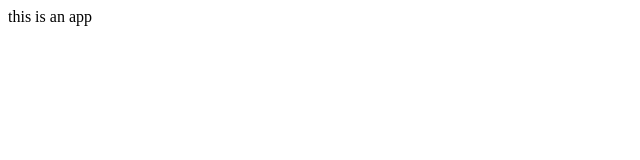
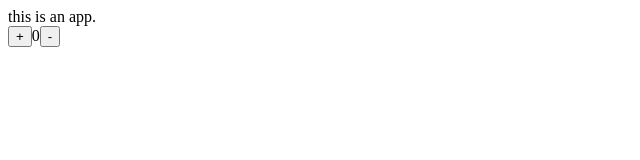
Before and after one commit to lllllliuji/react-basic, a React (Create React App) app in the folder react-basic/: page / in a window 1280 px wide. Shown: the top 160 px of the page, without its empty margins (0-640 px from the left). Built offline with nearby package versions, Linux system fonts and the light colour scheme.

Commit message:
实现redux基本的counterStore案例

```diff
--- a/react-basic/redux-counter.html
+++ b/react-basic/redux-counter.html
@@ -2,7 +2,8 @@
 <span id="count">0</span>
 <button id="increment">+</button>
 
-<script src="https://unpkg.com/redux@latest/dist/redux.min.js"></script>
+<!--直接引用-->
+<script src="https://unpkg.com/redux@4.2.0/dist/redux.min.js"></script>
 
 <script>
   // 1. 定义reducer函数
--- a/react-basic/src/App.js
+++ b/react-basic/src/App.js
@@ -1,9 +1,17 @@
 // 项目的根组件,核心逻辑： app -> index.js -> public/index.html -> root
-
+import { useDispatch, useSelector } from "react-redux";
+// 导入actionCreator
+import { increment, decrement } from "./redux/modules/counterStore";
 function App() {
+  const { count } = useSelector(state => state.counter) // 根store里配置的reducers的字段。
+  const dispatch = useDispatch()
   return (
     <div className="App">
-      this is an app
+      this is an app.
+      <br></br>
+      <button onClick={() => dispatch(increment())}>+</button>
+      {count}
+      <button onClick={() => dispatch(decrement())}>-</button>
     </div>
   );
 }
--- a/react-basic/src/index.js
+++ b/react-basic/src/index.js
@@ -7,10 +7,14 @@ import ReactDOM from 'react-dom/client';
 
 // 导入项目的根组件
 import App from './App';
-
+// 导入store和provider
+import store from './redux/store';
+import { Provider } from 'react-redux';
 
 // 把App组件渲染到id为root的dom节点上（即public/index.html的root节点）
 const root = ReactDOM.createRoot(document.getElementById('root'));
 root.render(
-  <App />
+  <Provider store={store}>
+    <App />
+  </Provider>
 );
--- /dev/null
+++ b/react-basic/src/redux/modules/counterStore.js
@@ -0,0 +1,28 @@
+import { createSlice } from "@reduxjs/toolkit";
+
+const counterStore = createSlice({
+    name: 'counter',
+    // 初始化state
+    initialState: {
+        count: 0
+    },
+    // 修改状态的方法 同步方法 支持直接修改
+    reducers: {
+        increment(state) {
+            state.count++
+        },
+        decrement(state) {
+            state.count--
+        }
+    }
+})
+// 解构出来actionCreator函数
+const { increment, decrement } = counterStore.actions
+// 获取reducer
+const counterReducer = counterStore.reducer
+
+// 以按需导出的方式导出actionCreator
+export { increment, decrement }
+
+// 以默认导出的方式导出reducer
+export default counterReducer
--- /dev/null
+++ b/react-basic/src/redux/store.js
@@ -0,0 +1,12 @@
+import { configureStore } from "@reduxjs/toolkit";
+
+
+// 导入子模块reducer
+import counterReducer from "./modules/counterStore"
+const store = configureStore({
+    reducer: {
+        counter: counterReducer
+    }
+})
+
+export default store
```
Also changed, not shown: react-basic/src/redux/modules/channelStore.js (added), 1 other file (tests, documents, lock files or other folders).
